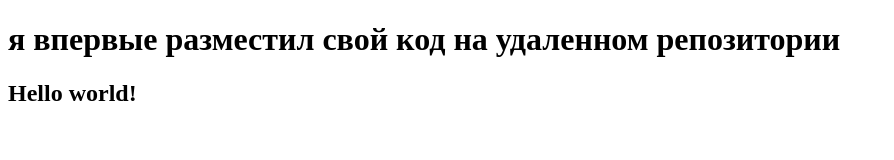
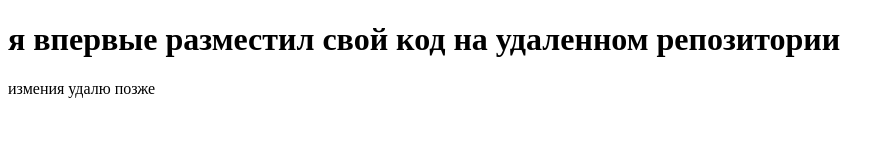
Before and after one commit to addi12334r/test_repo, a plain HTML site: page index.html in a window 1280 px wide. Shown: the whole page, without its empty margins (0-894 px from the left). Drawn offline with Linux system fonts and the light colour scheme.

Commit message:
ошибочный элемент

```diff
--- a/index.html
+++ b/index.html
@@ -7,6 +7,6 @@
 </head>
 <body>
     <h1>я впервые разместил свой код на удаленном репозитории</h1>
-    <h2>Hello world!</h2>
+    <p>измения удалю позже</p>
 </body>
 </html>
```
